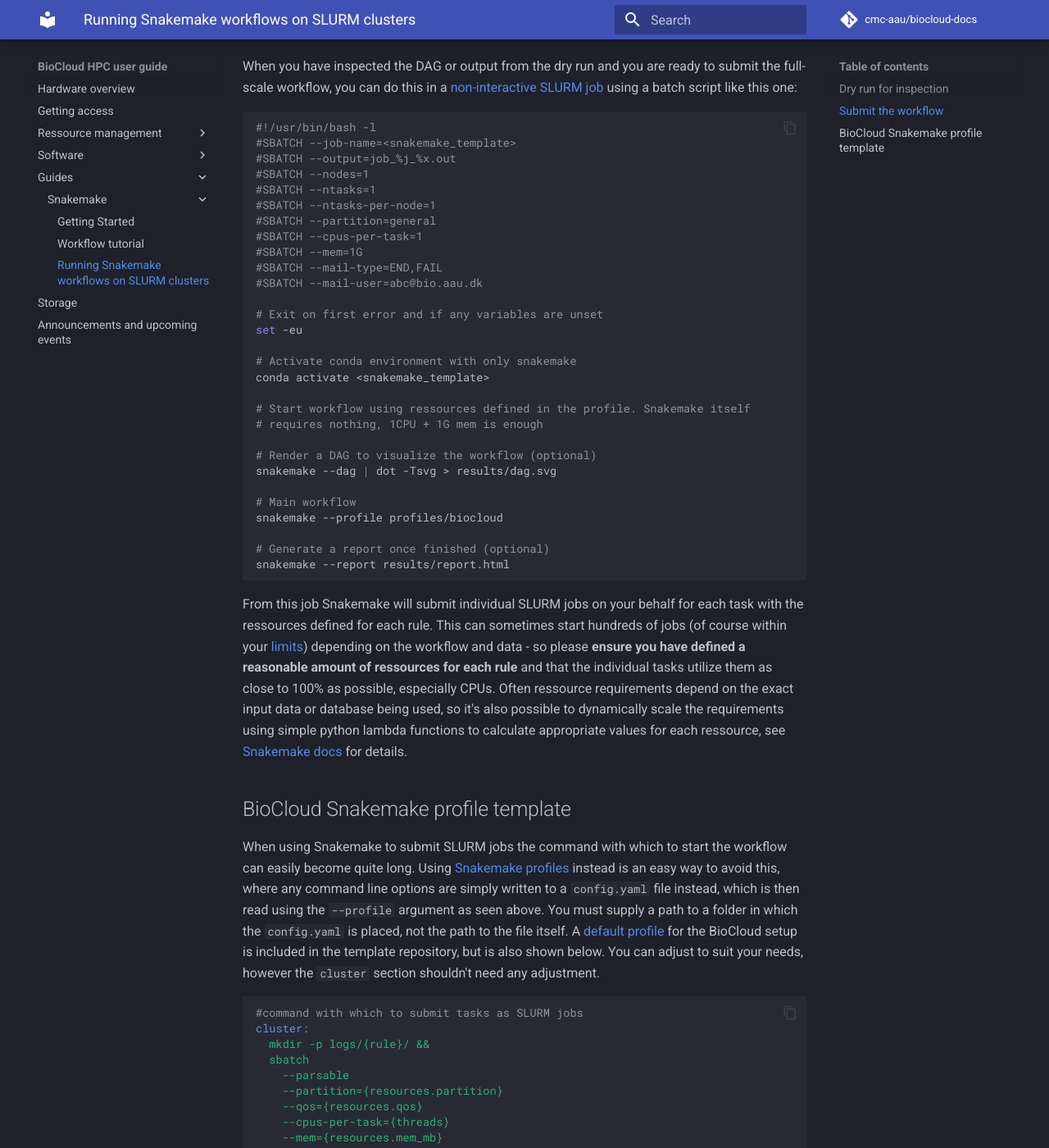
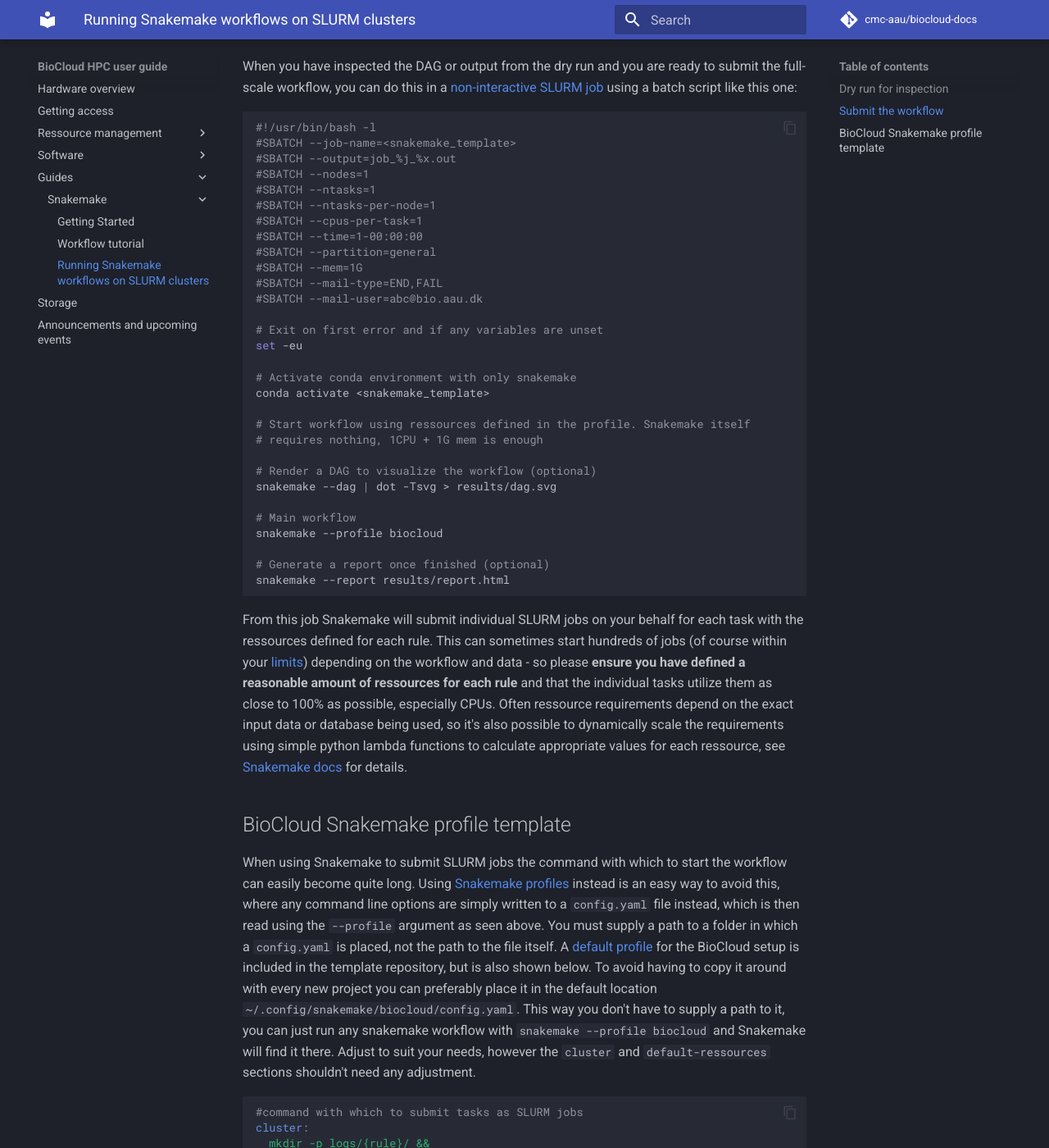
Before and after one commit to cmc-aau/hpc-docs, an MkDocs documentation site: the page built from docs/guides/snakemake/biocloud.md, in a window 1280 px wide and 1400 px high, scrolled down 842 px. Shown: the whole window at 82% size. Built offline with MkDocs 1.6.1 and Material for MkDocs 9.7.7, drawn with Linux system fonts in a browser that asks for light colours; comment, search, counter and statistics services are not loaded.

Commit message:
describe default profiles location

````diff
--- a/docs/guides/snakemake/biocloud.md
+++ b/docs/guides/snakemake/biocloud.md
@@ -20,8 +20,9 @@ When you have inspected the DAG or output from the dry run and you are ready to
 #SBATCH --nodes=1
 #SBATCH --ntasks=1
 #SBATCH --ntasks-per-node=1
+#SBATCH --cpus-per-task=1
+#SBATCH --time=1-00:00:00
 #SBATCH --partition=general
-#SBATCH --cpus-per-task=1
 #SBATCH --mem=1G
 #SBATCH --mail-type=END,FAIL
 #SBATCH --mail-user=abc@bio.aau.dk
@@ -39,7 +40,7 @@ conda activate <snakemake_template>
 snakemake --dag | dot -Tsvg > results/dag.svg
 
 # Main workflow
-snakemake --profile profiles/biocloud
+snakemake --profile biocloud
 
 # Generate a report once finished (optional)
 snakemake --report results/report.html
@@ -48,7 +49,7 @@ snakemake --report results/report.html
 From this job Snakemake will submit individual SLURM jobs on your behalf for each task with the ressources defined for each rule. This can sometimes start hundreds of jobs (of course within your [limits](../../slurm/accounting.md#show-qos-info-and-limitations)) depending on the workflow and data - so please **ensure you have defined a reasonable amount of ressources for each rule** and that the individual tasks utilize them as close to 100% as possible, especially CPUs. Often ressource requirements depend on the exact input data or database being used, so it's also possible to dynamically scale the requirements using simple python lambda functions to calculate appropriate values for each ressource, see [Snakemake docs](https://snakemake.readthedocs.io/en/latest/snakefiles/rules.html#dynamic-resources) for details.
 
 ## BioCloud Snakemake profile template
-When using Snakemake to submit SLURM jobs the command with which to start the workflow can easily become quite long. Using [Snakemake profiles](https://snakemake.readthedocs.io/en/latest/executing/cli.html#profiles) instead is an easy way to avoid this, where any command line options are simply written to a `config.yaml` file instead, which is then read using the `--profile` argument as seen above. You must supply a path to a folder in which the `config.yaml` is placed, not the path to the file itself. A [default profile](https://github.com/cmc-aau/snakemake_project_template/blob/main/profiles/biocloud/config.yaml) for the BioCloud setup is included in the template repository, but is also shown below. You can adjust to suit your needs, however the `cluster` section shouldn't need any adjustment.
+When using Snakemake to submit SLURM jobs the command with which to start the workflow can easily become quite long. Using [Snakemake profiles](https://snakemake.readthedocs.io/en/latest/executing/cli.html#profiles) instead is an easy way to avoid this, where any command line options are simply written to a `config.yaml` file instead, which is then read using the `--profile` argument as seen above. You must supply a path to a folder in which a `config.yaml` is placed, not the path to the file itself. A [default profile](https://github.com/cmc-aau/snakemake_project_template/blob/main/profiles/biocloud/config.yaml) for the BioCloud setup is included in the template repository, but is also shown below. To avoid having to copy it around with every new project you can preferably place it in the default location `~/.config/snakemake/biocloud/config.yaml`. This way you don't have to supply a path to it, you can just run any snakemake workflow with `snakemake --profile biocloud` and Snakemake will find it there. Adjust to suit your needs, however the `cluster` and `default-ressources` sections shouldn't need any adjustment.
 
 ```yaml
 #command with which to submit tasks as SLURM jobs
````
